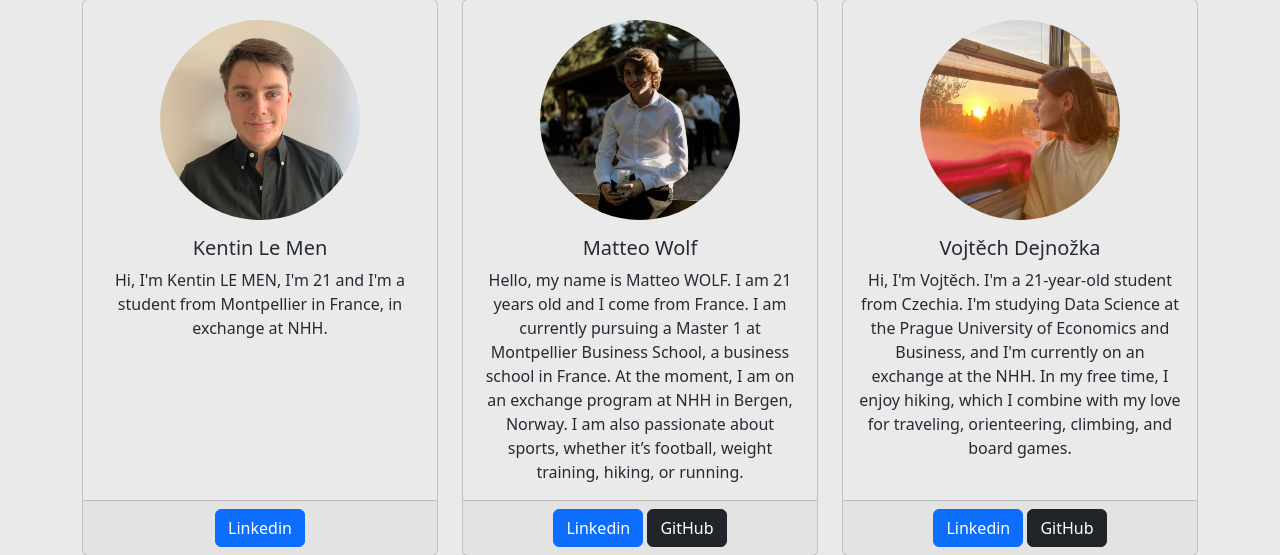
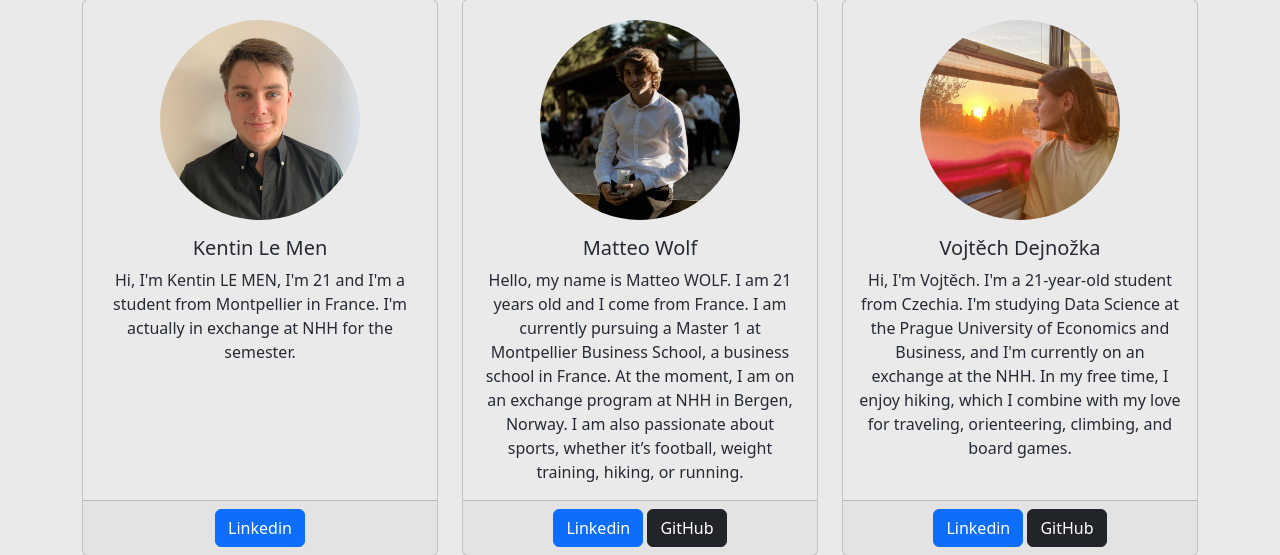
Before and after one commit to JanisReboul34/FOR19Shared, a Flask app: page /about in a window 1280 px wide. Shown: the part 724-1279 px from the top of the page. Run offline with Flask 2, Linux system fonts and the light colour scheme.

Commit message:
test about

```diff
--- a/app/templates/about.html
+++ b/app/templates/about.html
@@ -65,7 +65,7 @@
         </div>
         <div class="card-body">
           <h5 class="card-title">Kentin Le Men</h5>
-          <p class="card-text">Hi, I'm Kentin LE MEN, I'm 21 and I'm a student from Montpellier in France, in exchange at NHH.</p>
+          <p class="card-text">Hi, I'm Kentin LE MEN, I'm 21 and I'm a student from Montpellier in France. I'm actually in exchange at NHH for the semester.</p>
 
         </div>
         <div class="card-footer">
```
